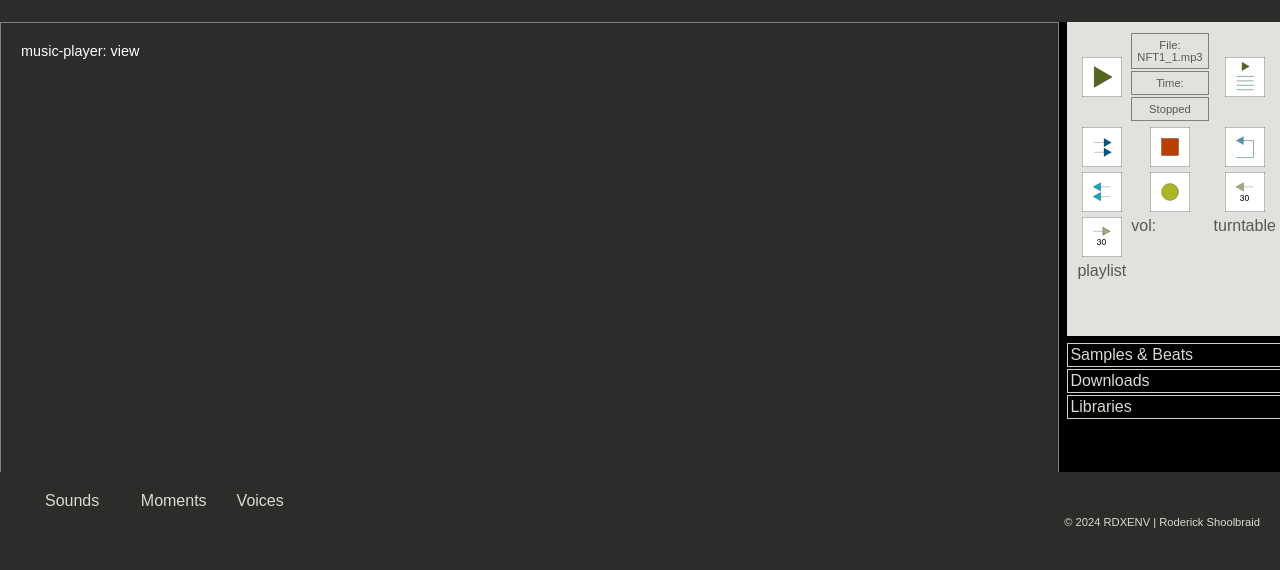
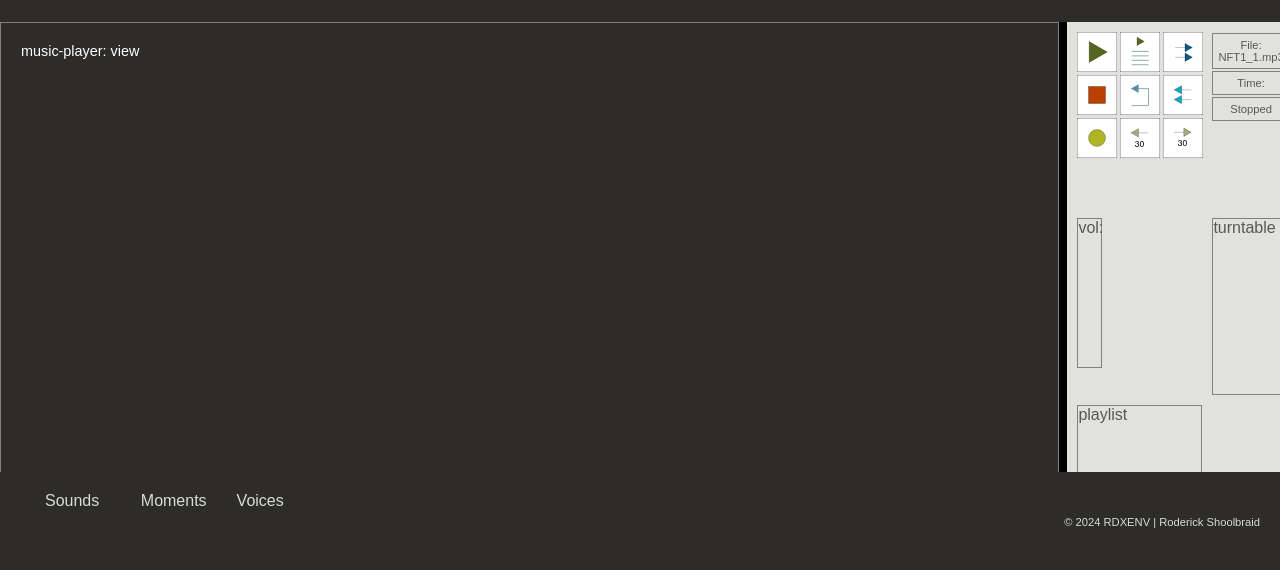
Before and after one commit to XUDOR/_Newmuzak, a plain HTML site: page index.html in a window 1280 px wide. Shown: the part 228-798 px from the top of the page. Drawn offline with Linux system fonts and the light colour scheme.

Commit message:
fixed debug / console design && style --again

```diff
--- a/index.html
+++ b/index.html
@@ -63,40 +63,26 @@
                 <div class="grid-item">
                   <img src="ASSETS/IMAGES/NM-trans-30Next.svg" alt="30Next Button" class="next30-button" id="next30-button">
                 </div>
-
-                <div class="PlayerInfo">
-                  <div class="FileName">File:</div>
-                  <div class="Time">Time:</div>
-                  <div class="TranStatus">Action</div>
-                </div>
-
-
-                <div class="volume-toggle">
-                  vol:
-                  <!-- 16 step volume toggle -->
-                </div>
-                <div class="turntable">turntable
-                  <!-- Turntable area for draggable items -->
-                </div>
-                <div class="playlist">playlist
-                  <!-- Playlist -->
-                </div>
               </div>
-
-          </div>
-
-
-
-
-          <div>
+              <div class="PlayerInfo">
+                <div class="FileName">File:</div>
+                <div class="Time">Time:</div>
+                <div class="TranStatus">Action</div>
+              </div>
+              <div class="volumeToggle">vol:</div>
+              <div class="turntable">turntable</div>
+              <div class="playlist">playlist</div>
+            </div>
             <div class="stacked2">Samples & Beats</div>
             <div class="stacked3">Downloads</div>
             <div class="stacked4">Libraries</div>
-            </div>
           </div>
         </div>
       </div>
     </section>
+
+
+
 
     <!-- Section B -->
     <section id="B">
--- a/styles.css
+++ b/styles.css
@@ -8,7 +8,6 @@
 /* General Styles */
 body {
   overflow-y: auto;
-  /* Ensure vertical scroll when needed */
   background-color: black;
   color: #D8DCD2;
   margin: 0;
@@ -19,9 +18,7 @@ body {
 header {
   background-color: #2d2c2a;
   padding: 25px 10px;
-  /* Add padding to provide space around the logo */
   text-align: center;
-  /* Ensure everything is centered in the header */
 }
 
 /* Title Styling */
@@ -35,7 +32,6 @@ header {
 .HeadCont {
   display: flex;
   flex-direction: row;
-  /* Align elements side by side */
   align-items: center;
   width: 100%;
 }
@@ -43,17 +39,14 @@ header {
 /* Logo Styling */
 .logo {
   height: 200px;
-  /* Reduce size to match mock-up */
   margin-right: 20px;
-  /* Space between logo and title/nav */
 }
 
-/* Title and Navigation Container */
 .tag-navCont {
   display: flex;
   flex-direction: column;
   align-items: flex-start;
-  /* Align title and nav to the left */
+
 }
 
 
@@ -61,12 +54,10 @@ header {
 .nav-container-header {
   display: flex;
   justify-content: flex-start;
-  /* Align nav to the left */
   padding: 10px;
   background-color: #2d2c2a;
   border: 1px solid #e1e2de;
   margin-top: 10px;
-  /* Add space between title and nav */
 }
 
 .nav-container-footer {
@@ -75,7 +66,6 @@ header {
   padding: 15px;
   background-color: #2d2c2a;
   width: auto;
-  /* Adjust width to fit content */
   align-self: start;
 
 }
@@ -105,7 +95,6 @@ nav a {
   display: block;
   padding: 5px 10px;
   color: #D8DCD2;
-  /* Updated text color for contrast */
   text-decoration: none;
   font-weight: 400;
 }
@@ -113,7 +102,6 @@ nav a {
 nav a:hover {
   background-color: #d0d1cd;
   color: #2d2c2a;
-  /* Updated text color for contrast */
 }
 
 /* Footer Styles */
@@ -126,18 +114,16 @@ footer {
   width: 100%;
   display: flex;
   align-items: center;
-  /* Vertically align content */
   justify-content: space-between;
-  /* Space between nav and credit */
   padding: 0 20px;
-  /* Add some padding for spacing */
+
 }
 
 
 .credit {
   font-size: .7em;
   margin-left: auto;
-  /* Push credit text to the far right */
+
 }
 
 /* Section A */
@@ -169,12 +155,13 @@ footer {
 
 .console {
   display: grid;
-  grid-template-columns:  1fr 1fr;
-  grid-template-rows: auto 1fr;
-  gap: 10px;
+  grid-template-columns: 1fr 1fr;
+  grid-template-rows: 1fr 1fr 1fr;
+  gap: 10px; /* Adds space between grid items */
   background-color: #e1e2de;
   color: #59584f;
   padding: 10px;
+  margin-right: 1px;
 }
 
 /* Transport Grid */
@@ -182,10 +169,13 @@ footer {
   display: grid;
   grid-template-columns: repeat(3, 1fr);
   grid-template-rows: repeat(3, 1fr);
-  gap: 5px;
-  width: 120px;
-  height: 120px;
+  gap: 3px;
+  width: 100%;
+  max-width: 125px;
+  align-self: start;
+  justify-self: start;
 }
+
 
 .play-button,
 .play-lib-button,
@@ -197,10 +187,10 @@ footer {
 .before30-button,
 .next30-button
 {
-  width: 40px; /* Set the width to 60px */
-  height: 40px; /* Set the height to 60px */
+  width: 40px;
+  height: 40px;
   display: block;
-  margin: 0 auto; /* Center the SVG within the grid item */
+  margin: 0 auto;
 }
 
 .TranStatus,
@@ -209,49 +199,18 @@ footer {
   border: 1px solid gray;
   padding: 5px;
   margin: 1px auto;
-  /* Center the element horizontally */
+
   width: 100%;
   text-align: center;
   font-size: 0.7em;
 }
 
 .PlayerInfo {
-  grid-column: 2 / 3; /* Second column */
-  grid-row: 1 / 2; /* First row */
   display: flex;
   flex-direction: column;
+  flex-wrap: wrap;
+  max-width: 125px;
 }
-
-/* =========== new things I am adding ... +++++++++
-
-.volume-toggle {
-  grid-column: 1 / 2;
-  grid-row: 2 / 3;
-  border: 1px solid gray;
-  width: 20px;
-  height: 150px;
-  font-size: .7em;
-}
-
-.turntable {
-  grid-column: 2 / 3;
-  grid-row: 2 / 3;
-  border: 1px solid gray;
-  width: 150px;
-  height: 150px;
-  font-size: .7em;
-}
-
-.playlist {
-  grid-column: 2 / 3;
-  grid-row: 3 / 4;
-  border: 1px solid gray;
-  width: 50%;
-  height: 150px;
-  font-size: .7em;
-}
-
-*/
 
 
 .grid-item {
@@ -261,12 +220,25 @@ footer {
   justify-content: center;
   height: 100%;
   cursor: pointer;
-
-  /* Make sure each item fills its grid cell */
 }
 
 .grid-item:hover {
   border: 1px solid gold;
+}
+
+
+.volumeToggle {
+  border: 1px solid gray;
+  width: 25px;
+  height: 150px;
+}
+
+.turntable {
+  border: 1px solid gray;
+}
+
+.playlist {
+  border: 1px solid gray;
 }
 
 
@@ -322,7 +294,7 @@ footer {
 
 @media screen and (max-width: 768px) {
 
-  .stacked {
+  .console {
     grid-template-columns: 1fr 1fr; /* Stacks items in one column on smaller screens */
   }
 
```
